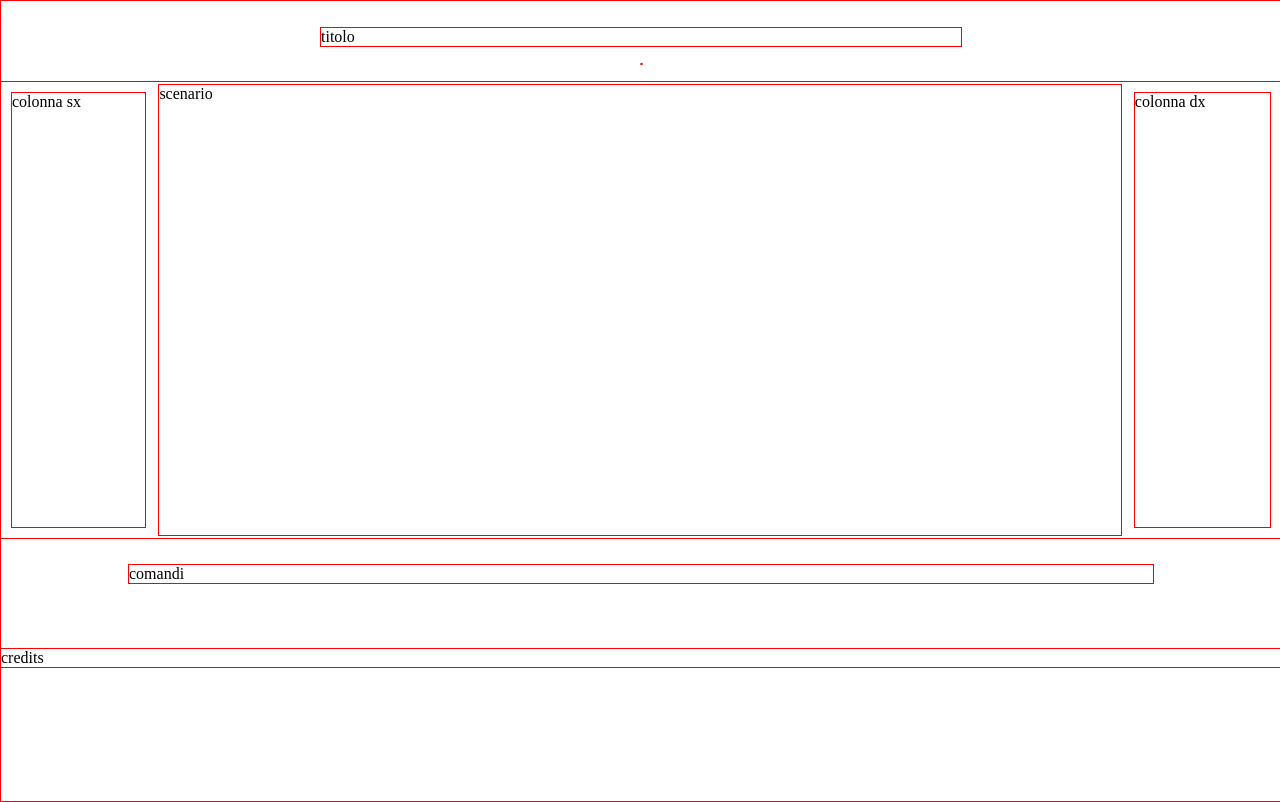
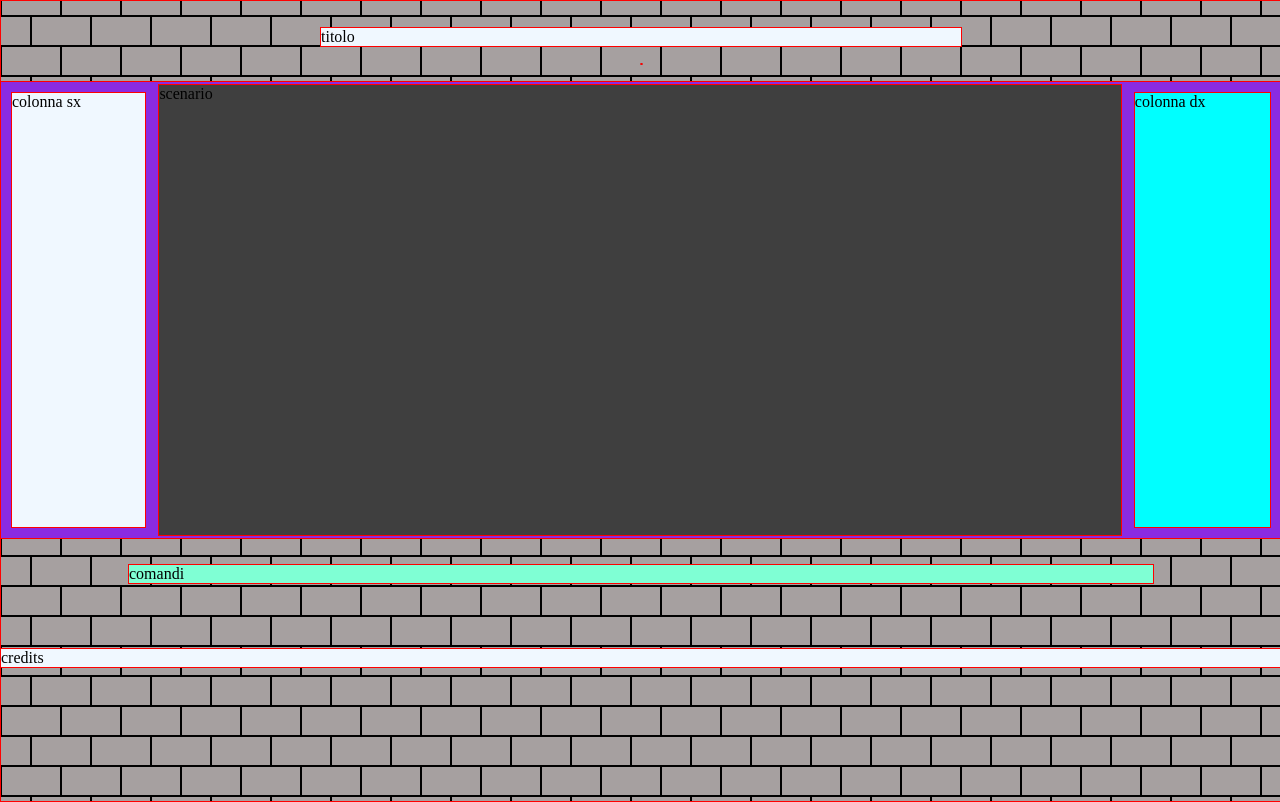
Before and after one commit to Wolphyre/Legend-of-Anghora-Librogame-project, a plain HTML site: page 0-vanillamodel.html in a window 1280 px wide. Drawn offline with Linux system fonts and the light colour scheme.

Commit message:
alpha 0.1.1.1
Aggiunti colori

```diff
--- a/style.css
+++ b/style.css
@@ -13,27 +13,29 @@ body {
 }
 
 .container {
-    /* background-image: url(./assets/pattern_brick-wall-1_1_2_0-0_0_1__a6a0a0_000000.png); */
+    background-image: url(./assets/pattern_brick-wall-1_1_2_0-0_0_1__a6a0a0_000000.png);
     width: 100%;
     height: 100%;
     display: flex;
-    /* justify-content: center; */
     align-items: center;
     flex-direction: column;
 }
 
 .head {
+    background-color: aliceblue;
     margin-top: 2%;
     width: 50%;
     display: flex;
 }
 
 .gameboard {
+    background-color: blueviolet;
     width: 100%;
     display: flex
 }
 
 .main {
+    background-color: #3f3f3f;
     margin: 2px;
     height: 450px;
     width: 60%;
@@ -42,6 +44,7 @@ body {
 }
 
 .columnleft {
+    background-color: aliceblue;
     margin: 10px;
     flex-grow: 1;
     flex-direction: row;
@@ -49,19 +52,21 @@ body {
 }
 
 .columnright {
+    background-color: aqua;
     margin: 10px;
     flex-grow: 1;
     flex-direction: row;
-
 }
 
 .controls {
+    background-color: aquamarine;
     margin-top: 2%;
     width: 80%;
     flex-direction: column
 }
 
 .foot {
+    background-color: aliceblue;
     width: 100%;
     margin-top: 5%;
     flex-direction: row
```
Also changed, not shown: 0-vanillamodel.html (line endings or trailing spaces).
